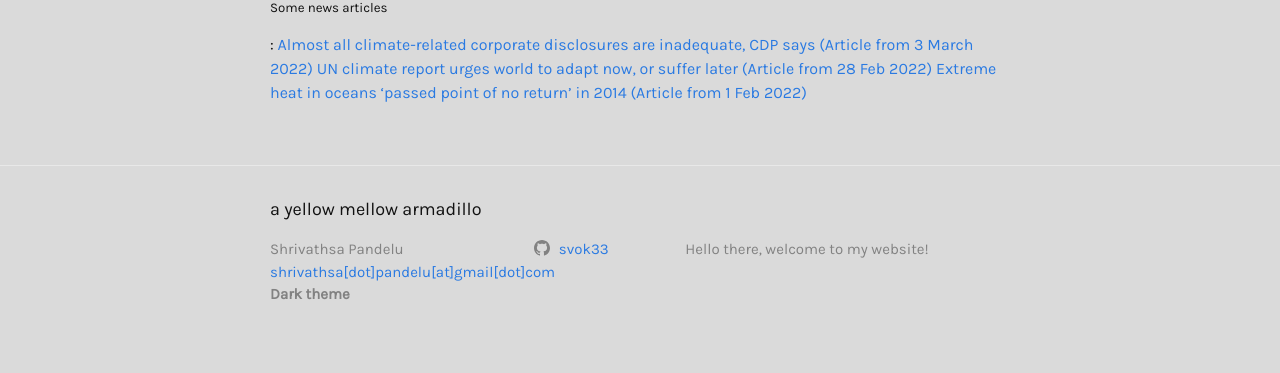
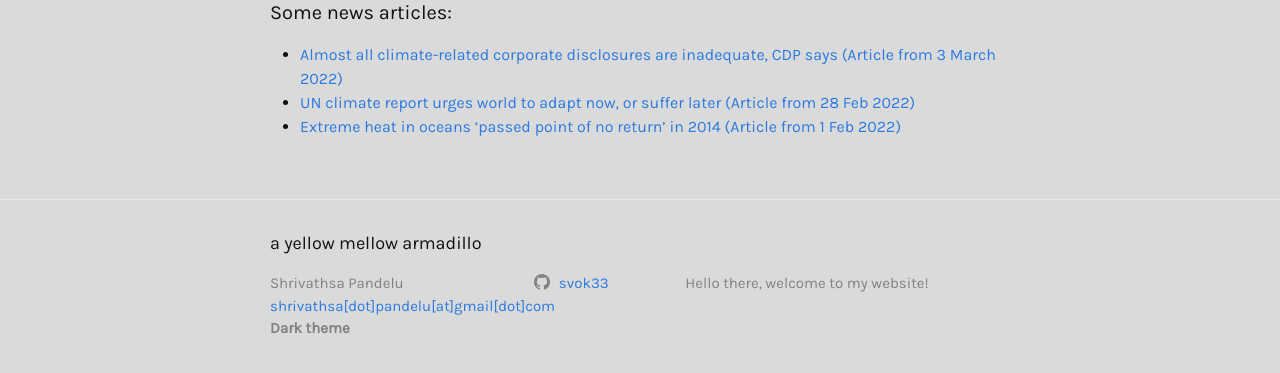
Before and after one commit to shrivathsap/shrivathsap.github.io, a Jekyll site: the page built from misc_links/climate.html, in a window 1280 px wide and 900 px high, scrolled down 1748 px, cut to the strip 500-873 px from the top of the window. Built offline with Jekyll 4.4.1, drawn with Linux system fonts in a browser that asks for light colours.

Commit message:
quote and climate stuff

```diff
--- a/misc_links/climate.html
+++ b/misc_links/climate.html
@@ -91,6 +91,7 @@ layout: page
 			<hr>
 
 			<p>How much time do we have? Are we doomed? ¯\_(ツ)_/¯</p>
+			<!-- Honestly, if you ask me, I don't think humanity can survive this decade, by 2030 the world will be a horrible place to live in and this makes me anxious. Of course, I can't change anything, but I have to take decisions here and now regarding my career and so on because we won't change our way of life, no, we've got to keep the machine running because everything is interconnected and people want to make money. So we're constrained to live within the bounds of the current way of life and we're headed towards a cliff. Yet, I've got to make decisions about my career and so on, it's depressing. Am I overthinking this, or is it actually this bad, I've no clue. Do I have hope that we'll make out of this? Not at all, there's no miracle technology that will save us, the damage has been done. What bugs me most is us not changing our ways in the face of inevitable doom. -->
 			<p>What can the individual do? This video explains it in some detail. We need to implement massive changes in the way we live. Can we? Will we?</p>
 			<div class="iframe-container">
 				<iframe width="400" height="252" src="https://www.youtube.com/embed/yiw6_JakZFc" title="YouTube video player" frameborder="0" allow="accelerometer; autoplay; clipboard-write; encrypted-media; gyroscope; picture-in-picture" allowfullscreen></iframe>
@@ -98,9 +99,11 @@ layout: page
 
 			<hr>
 
-		<h5>Some news articles</h5>:
-		<a href="https://www.reuters.com/business/sustainable-business/almost-all-climate-related-corporate-disclosures-are-inadequate-cdp-says-2022-03-03/">Almost all climate-related corporate disclosures are inadequate, CDP says (Article from 3 March 2022)</a>
-		<a href="https://www.reuters.com/business/cop/un-climate-report-urges-world-adapt-now-or-suffer-later-2022-02-28/">UN climate report urges world to adapt now, or suffer later (Article from 28 Feb 2022)</a>
-		<a href="https://www.theguardian.com/environment/2022/feb/01/extreme-heat-oceans-passed-point-of-no-return-high-temperatures-wildlife-seas">Extreme heat in oceans ‘passed point of no return’ in 2014 (Article from 1 Feb 2022)</a>
+		<h4>Some news articles:</h4>
+		<ul>
+			<li><a href="https://www.reuters.com/business/sustainable-business/almost-all-climate-related-corporate-disclosures-are-inadequate-cdp-says-2022-03-03/">Almost all climate-related corporate disclosures are inadequate, CDP says (Article from 3 March 2022)</a></li>
+			<li><a href="https://www.reuters.com/business/cop/un-climate-report-urges-world-adapt-now-or-suffer-later-2022-02-28/">UN climate report urges world to adapt now, or suffer later (Article from 28 Feb 2022)</a></li>
+			<li><a href="https://www.theguardian.com/environment/2022/feb/01/extreme-heat-oceans-passed-point-of-no-return-high-temperatures-wildlife-seas">Extreme heat in oceans ‘passed point of no return’ in 2014 (Article from 1 Feb 2022)</a></li>
+		</ul>
 	</body>
 </html>
--- a/misc_links/quotes.html
+++ b/misc_links/quotes.html
@@ -107,5 +107,9 @@ layout: page
 			"And what difference does that make?”</p>
 			<p class="quote-author">Joseph Heller, Catch-22</p>
 		</div>
+		<div>
+			<p class="quote">It is possible to commit no mistakes and still lose. That is not a weakness; that is life.</p>
+			<p class="quote-author">Jean Luc Picard, Star Trek</p>
+		</div>
 	</body>
 </html>
```
Also changed, not shown: Gemfile.lock.
